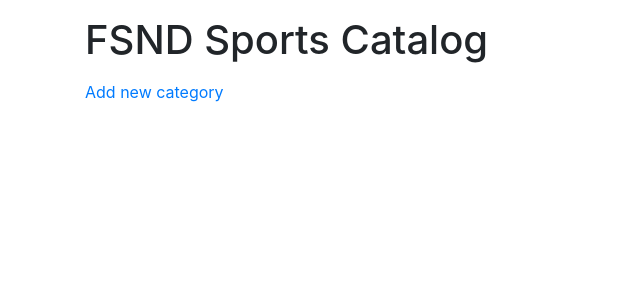
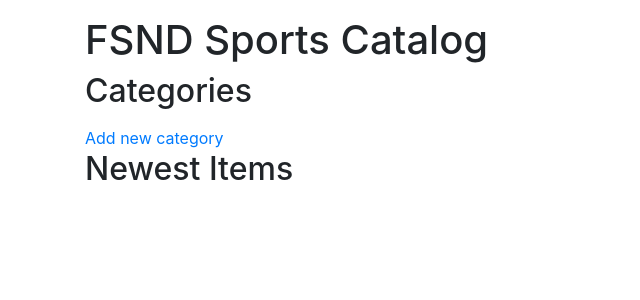
Before and after one commit to junclemente/catalog_project, a Flask app: page / in a window 1280 px wide. Shown: the part 138-438 px from the top of the page, without its empty margins (0-640 px from the left). Run offline with Flask 2, Linux system fonts and the light colour scheme; some libraries are stand-ins or nearby versions.

Commit message:
refactor Added h2 takgs

```diff
--- a/app/templates/index.html
+++ b/app/templates/index.html
@@ -3,12 +3,14 @@
 
 {% block content %}
     <h1>FSND Sports Catalog</h1>
+        <h2>Categories</h2>
         <ul>
             {% for c in category %}
             <li><a href="{{ url_for('category_list', cat_id=c.id) }}">{{ c.name }}</a></li>
             {% endfor %}
         </ul>
         <a href="{{ url_for('add_category') }}">Add new category</a>
+        <h2>Newest Items</h2>
         <ul>
             {% for i in items %}
             <li><a href="{{ url_for('item', item_id= i.id) }}">{{ i.name }}</a></li>
```
